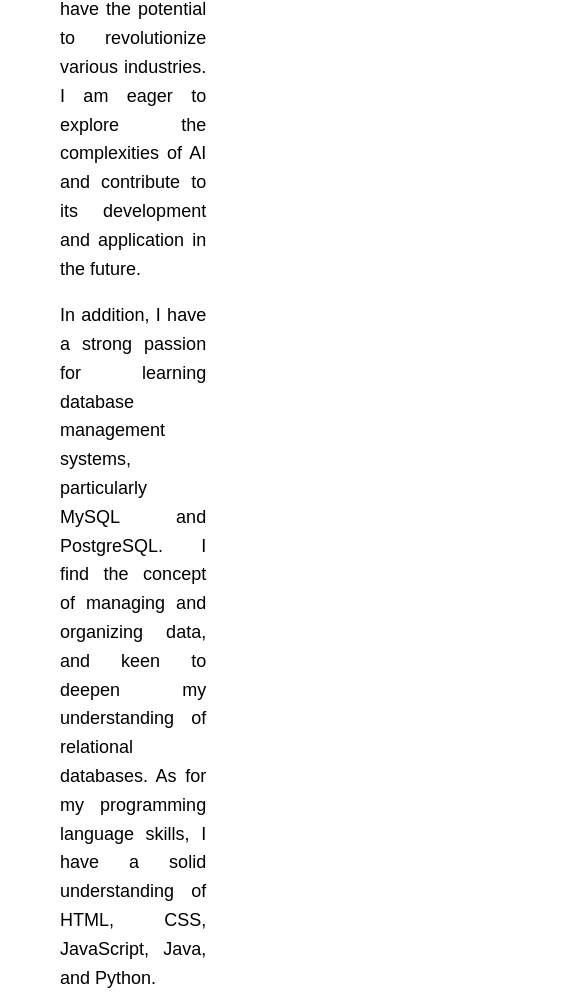
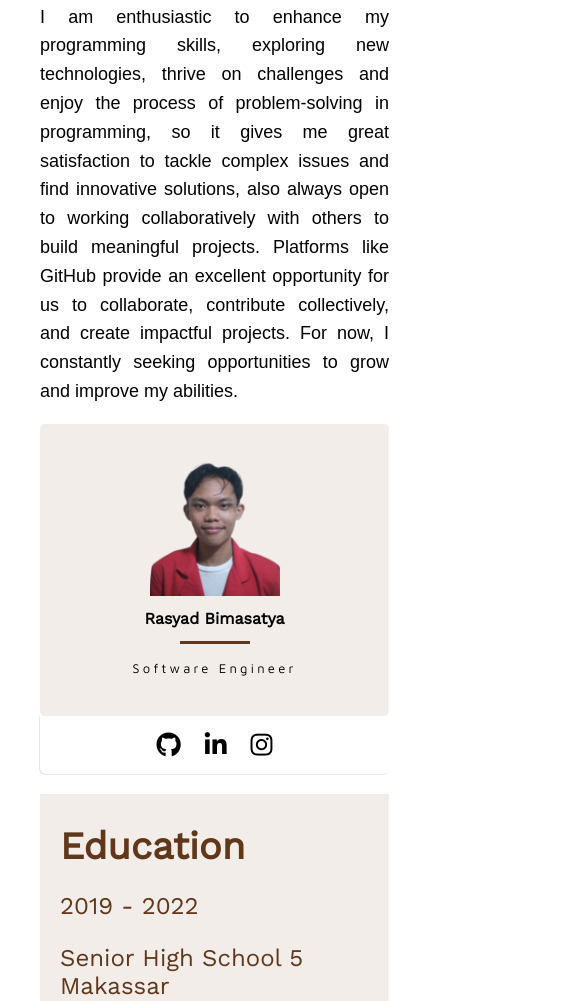
Before and after one commit to RasyadBima15/RasyadBima15.github.io, a plain HTML site: page index.html in a window 390 px wide. Shown: the part 999-2000 px from the top of the page, 585 px wide, since content can reach past the window. Drawn offline with nearby package versions, Linux system fonts and the light colour scheme; a web font is replaced by a local one.

Commit message:
add flexibility on educations section

```diff
--- a/assets/styles/style.css
+++ b/assets/styles/style.css
@@ -155,7 +155,7 @@ aside .card .social-media ul li a {
     font-size: 25px;
 }
 
-.education {
+#education {
     background-color: rgb(242,237,233);
     display: flex;
     flex-direction: row;
@@ -164,14 +164,14 @@ aside .card .social-media ul li a {
     padding-left: 60px;
 }
 
-.education .education-content {
+#education .education-content {
     display: flex;
     flex-direction: column;
     width: 50%;
     gap: 20px;
 }
 
-.education h1 {
+#education h1 {
     font-family: 'Work Sans', sans-serif;
     color: rgb(96, 55, 27);
     font-size: 50px;
@@ -180,13 +180,13 @@ aside .card .social-media ul li a {
     margin-top: 10px;
 }
 
-.education .education-content .year, .school {
+#education .education-content .year, .school {
     font-family: 'Work Sans', sans-serif;
     font-size: 24px;
     color: rgb(96, 55, 27);
 }
 
-.education .education-content .major {
+#education .education-content .major {
     font-family: 'Forum', sans-serif;
     color: rgb(96, 55, 27);
     font-size: 20px;
@@ -198,6 +198,7 @@ aside .card .social-media ul li a {
         flex-direction: column;
         height: 200px;
         padding: 20px;
+        width: 110%;
     }
 
     header.nav-container .name-profile p {
@@ -212,26 +213,45 @@ aside .card .social-media ul li a {
         gap: 2rem 3rem;
     }
 
-    main .content {
+    main {
+        width: 110%;
+    }
+
+    main #about {
         flex-direction: column;
         margin-left: 20px;
         gap: 0;
     }
 
-    main .content aside .card {
+    main #about aside .card {
         box-shadow: none;
     }
 
-    main .content aside .card .social-media {
+    main #about aside .card .social-media {
         box-shadow: -0.5px 0.5px 0.5px rgba(0, 0, 0, 0.2);
     }
 
-    main .content {
+    main #about {
         padding : 0px 20px 0px 20px;
     }
 
-    main .content .about-content {
+    main #about .about-content {
         padding: 0;
+    }
+
+    #education {
+        display: flex;
+        flex-direction: column;
+        margin: 78px 40px 0px 40px;
+        padding: 20px;
+    }
+
+    #education .education-content {
+        width: 100%;
+    }
+
+    #education h1 {
+        font-size: 40px;
     }
 }
 
@@ -241,19 +261,23 @@ aside .card .social-media ul li a {
         width: 110%;
     }
 
-    main .content aside .card img {
+    main #about aside .card img {
         width: 130px;
     }
 
-    main .content aside .card .my-name h1 {
+    main #about aside .card .my-name h1 {
         font-size: 16px;
     }
 
-    main .content aside .card .line {
+    main #about aside .card .line {
         width: 70px;
     }
 
-    main .content aside .card .position span {
+    main #about aside .card .position span {
         font-size: 13px;
     }
+
+    #education h1 {
+        font-size: 38px;
+    }
 }
--- a/index.html
+++ b/index.html
@@ -65,7 +65,7 @@
                     </div>
                 </aside>
             </div>
-        <div class="education" id="education">
+            <div id="education">
                 <h1>Education</h1>
 
                 <article class="education-content">
```
Lines whose indentation alone changed are shown as unchanged.
